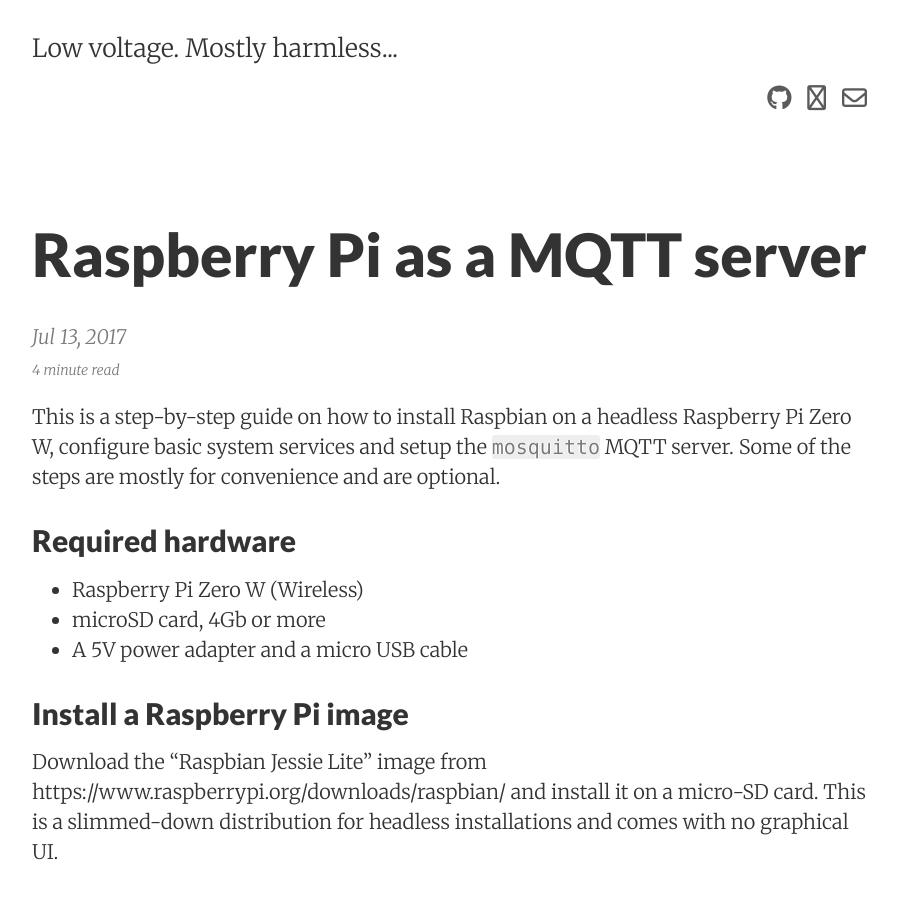
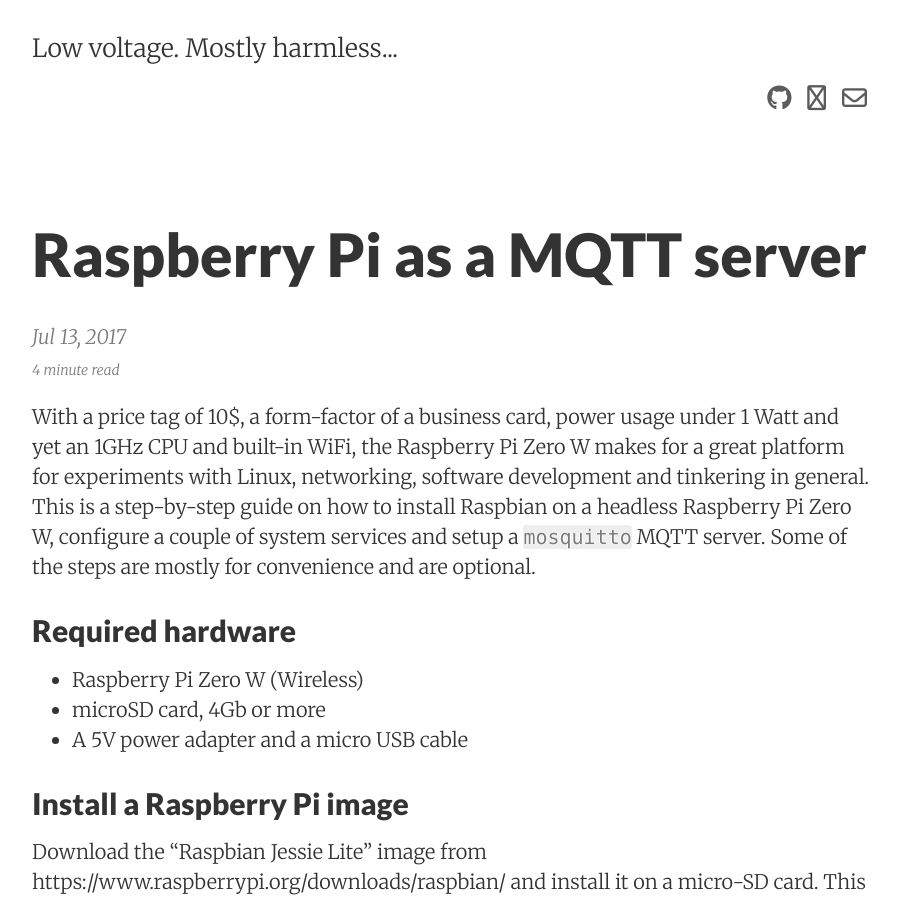
Before and after one commit to lowvoltage/lowvoltage.github.io, a Jekyll site: the page built from _posts/2017-07-13-Raspberry-Pi-MQTT-Server.md, in a window 1280 px wide and 900 px high. Shown: the whole window, without its empty margins (188-1087 px from the left). Built offline with Jekyll 4.4.1, drawn with Linux system fonts in a browser that asks for light colours; nearby versions of some CDN libraries; comment, search, counter and statistics services are not loaded.

Commit message:
Update 2017-07-13-Raspberry-Pi-MQTT-Server.md

```diff
--- a/_posts/2017-07-13-Raspberry-Pi-MQTT-Server.md
+++ b/_posts/2017-07-13-Raspberry-Pi-MQTT-Server.md
@@ -5,7 +5,7 @@
 categories: RaspberryPi MQTT
 ---
 
-This is a step-by-step guide on how to install Raspbian on a headless Raspberry Pi Zero W, configure basic system services and setup the [`mosquitto`](https://mosquitto.org/) MQTT server. Some of the steps are mostly for convenience and are optional.
+With a price tag of 10$, a form-factor of a business card, power usage under 1 Watt and yet an 1GHz CPU and built-in WiFi, the Raspberry Pi Zero W makes for a great platform for experiments with Linux, networking, software development and tinkering in general. This is a step-by-step guide on how to install Raspbian on a headless Raspberry Pi Zero W, configure a couple of system services and setup a [`mosquitto`](https://mosquitto.org/) MQTT server. Some of the steps are mostly for convenience and are optional.
 
 ## Required hardware
 * Raspberry Pi Zero W (Wireless)
```
Also changed, not shown: other parts of _posts/2017-07-13-Raspberry-Pi-MQTT-Server.md (+1 -1 lines).
